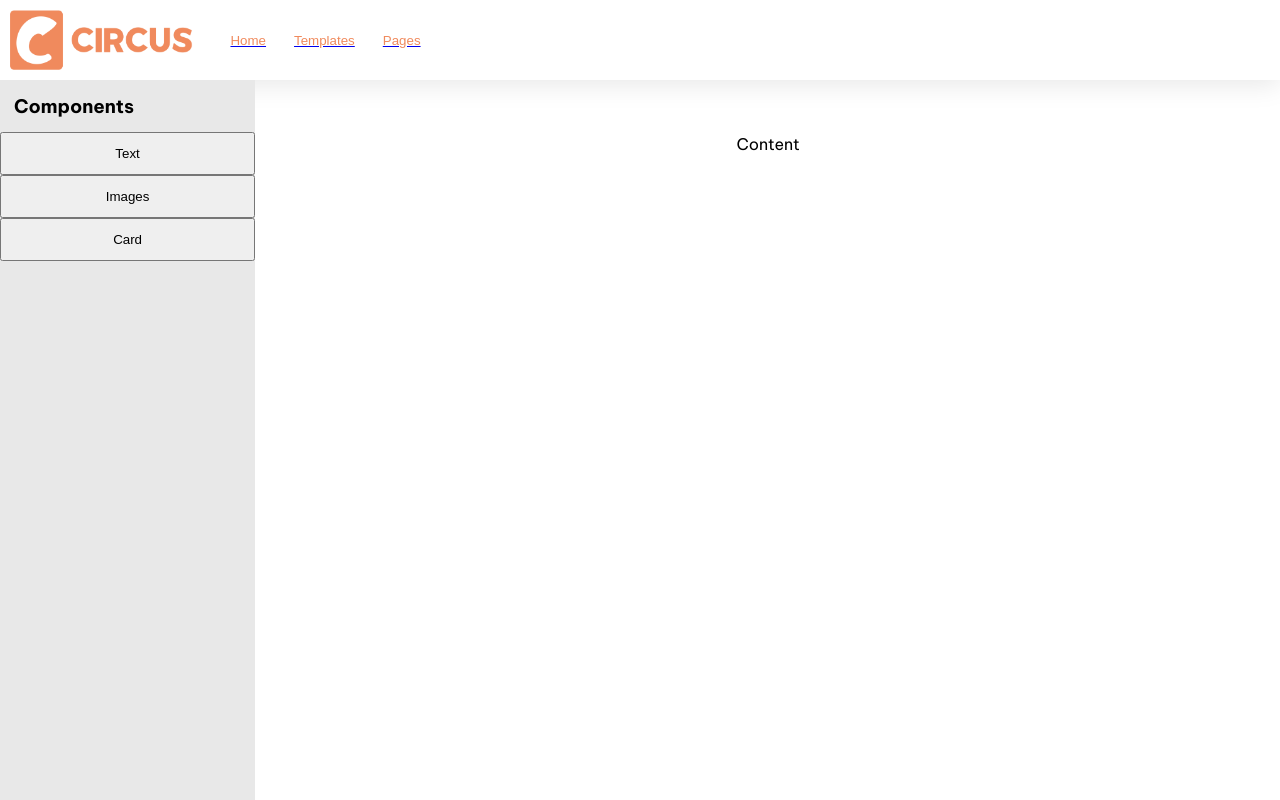
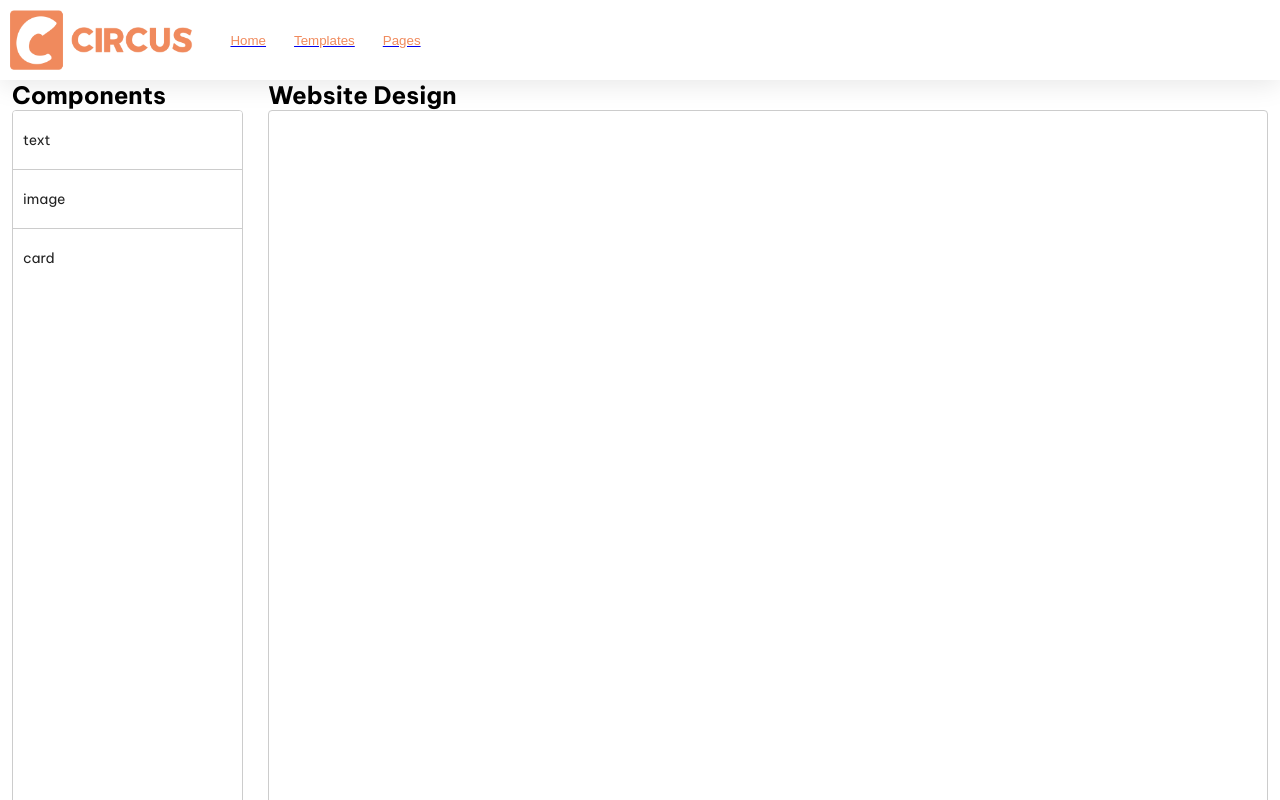
Before and after one commit to Zuan0x/website-builder-angular, an Angular app: page / in a window 1280 px wide. Shown: the top 800 px of the page. Built offline with nearby package versions, Linux system fonts and the light colour scheme.

Commit message:
add drag and drop components

```diff
--- a/src/app/layout/layout.component.css
+++ b/src/app/layout/layout.component.css
@@ -10,12 +10,6 @@
     background-color: brown;
 }
 
-.example-container {
-    width: 500px;
-    height: 300px;
-    border: 1px solid rgba(0, 0, 0, 0.5);
-  }
-
   .example-sidenav-content {
     display: flex;
     height: 100%;
@@ -26,3 +20,58 @@
   .example-sidenav {
     padding: 20px;
   }
+
+  .example-container {
+    width: 100%;
+    height: 100%;
+    vertical-align: top;
+    padding: 12px;
+  }
+
+  .example-list {
+    border: solid 1px #ccc;
+    height: 100%;
+    min-height: 60px;
+    background: white;
+    border-radius: 4px;
+    overflow: hidden;
+    display: block;
+  }
+
+  .example-box {
+    padding: 20px 10px;
+    border-bottom: solid 1px #ccc;
+    color: rgba(0, 0, 0, 0.87);
+    display: flex;
+    flex-direction: row;
+    align-items: center;
+    justify-content: space-between;
+    box-sizing: border-box;
+    cursor: move;
+    background: white;
+    font-size: 14px;
+  }
+
+  .cdk-drag-preview {
+    box-sizing: border-box;
+    border-radius: 4px;
+    box-shadow: 0 5px 5px -3px rgba(0, 0, 0, 0.2),
+                0 8px 10px 1px rgba(0, 0, 0, 0.14),
+                0 3px 14px 2px rgba(0, 0, 0, 0.12);
+  }
+
+  .cdk-drag-placeholder {
+    opacity: 0;
+  }
+
+  .cdk-drag-animating {
+    transition: transform 250ms cubic-bezier(0, 0, 0.2, 1);
+  }
+
+  .example-box:last-child {
+    border: none;
+  }
+
+  .example-list.cdk-drop-list-dragging .example-box:not(.cdk-drag-placeholder) {
+    transition: transform 250ms cubic-bezier(0, 0, 0.2, 1);
+  }
--- a/src/app/layout/layout.component.html
+++ b/src/app/layout/layout.component.html
@@ -1,6 +1,35 @@
-<mat-grid-list cols="10" ratio="2:1">
-    <mat-grid-tile [colspan]="2" style="height:100vh">
-       <app-sidebar style="width: 100%; height: 100%;"></app-sidebar>
+<mat-grid-list cols="10" cdkDropListGroup style="padding-bottom: 0px;">
+    <mat-grid-tile [colspan]="2" style="height:80vh; padding-top: 0px;">
+        <div class="example-container">
+            <h2>Components</h2>
+
+            <div
+              cdkDropList
+              [cdkDropListData]="components"
+              class="example-list"
+              id="components"
+              (cdkDropListDropped)="drop($event)">
+              @for (component of components; track component) {
+                <div class="example-box" cdkDrag>{{component}}</div>
+              }
+            </div>
+          </div>
+       <!-- <app-sidebar style="width: 100%; height: 100%;"></app-sidebar> -->
     </mat-grid-tile>
-    <mat-grid-tile [colspan]="8">Content</mat-grid-tile>
+    <mat-grid-tile [colspan]="8" style="height: 80vh">
+      <div class="example-container">
+        <h2>Website Design</h2>
+
+        <div
+          cdkDropList
+          [cdkDropListData]="design"
+          class="example-list"
+          id="design"
+          (cdkDropListDropped)="drop($event)">
+          @for (item of design; track item) {
+            <div class="example-box" cdkDrag>{{item}}</div>
+          }
+        </div>
+      </div>
+    </mat-grid-tile>
   </mat-grid-list>
--- a/src/app/layout/layout.component.ts
+++ b/src/app/layout/layout.component.ts
@@ -11,6 +11,7 @@ import {
   CdkDropListGroup,
   moveItemInArray,
   transferArrayItem,
+  copyArrayItem
 } from '@angular/cdk/drag-drop';
 import {CommonModule} from '@angular/common';
 import {SidebarComponent} from '../sidebar/sidebar.component';
@@ -26,15 +27,16 @@ import {SidebarComponent} from '../sidebar/sidebar.component';
   imports: [MatSidenavModule, MatButtonModule, MatGridListModule, CdkDropListGroup, CdkDropList, CdkDrag, SidebarComponent, CommonModule],
 })
 export class LayoutComponent {
-  todo = ['Get to work', 'Pick up groceries', 'Go home', 'Fall asleep'];
+  components = ['text', 'image', 'card'];
 
-  done = ['Get up', 'Brush teeth', 'Take a shower', 'Check e-mail', 'Walk dog'];
+  design = [];
 
   drop(event: CdkDragDrop<string[]>) {
+    if(event.container.id !== "components"){
       if (event.previousContainer === event.container) {
         moveItemInArray(event.container.data, event.previousIndex, event.currentIndex);
       } else {
-      transferArrayItem(
+        copyArrayItem(
           event.previousContainer.data,
           event.container.data,
           event.previousIndex,
@@ -43,3 +45,4 @@ export class LayoutComponent {
       }
     }
   }
+}
```
Lines whose indentation alone changed are shown as unchanged.
